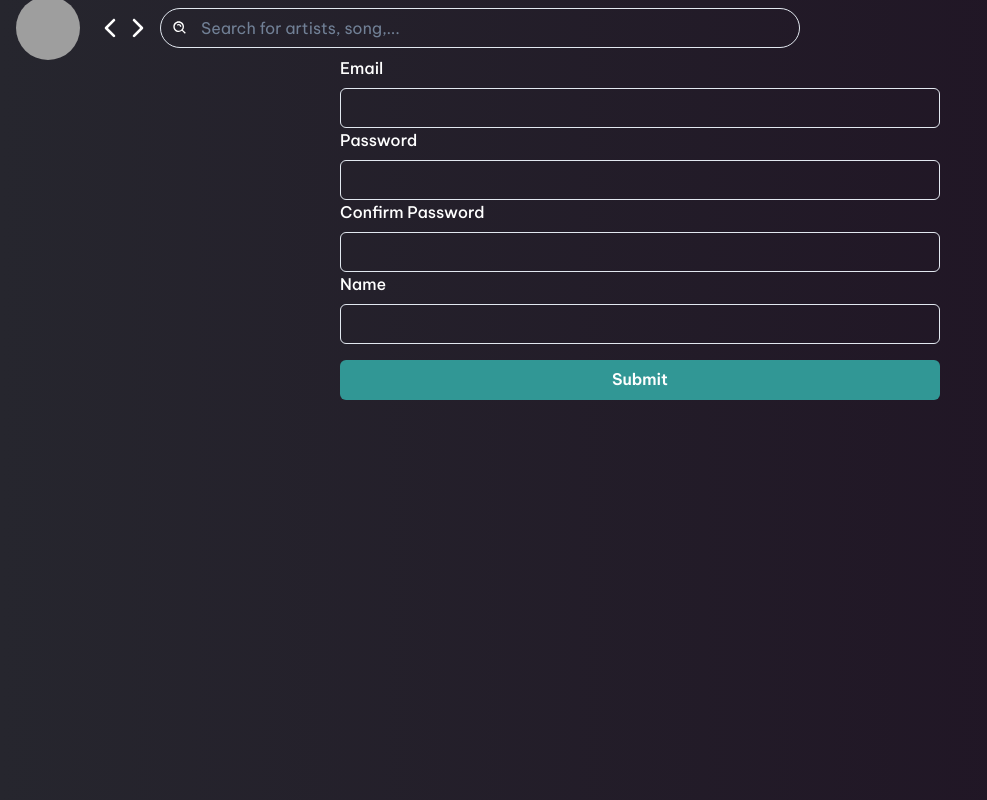
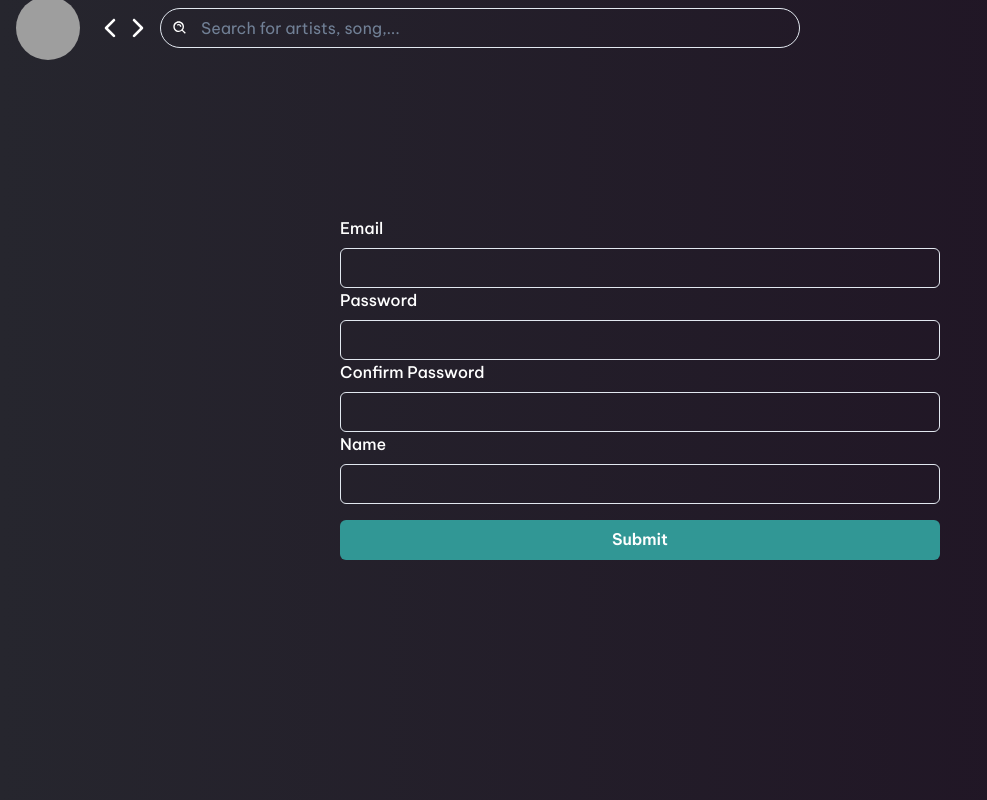
Before and after one commit to dipperpinees/soundwave, a React (Create React App) app in the folder client/: page /signup in a window 1280 px wide. Shown: the whole page, without its empty margins (0-987 px from the left). Built offline with nearby package versions, Linux system fonts and the light colour scheme; no server answers; grey boxes are pictures that could not be loaded.

Commit message:
fix global css

```diff
--- a/client/src/pages/Upload.jsx
+++ b/client/src/pages/Upload.jsx
@@ -1,8 +1,9 @@
-import { Button, Container, Flex, Image, Input, Select, Stack, Text } from '@chakra-ui/react';
+import { Box, Button, Center, Container, Flex, Image, Input, Select, Stack, Text } from '@chakra-ui/react';
 import { BsPauseFill } from 'react-icons/bs';
-
+import { AiFillCamera } from 'react-icons/ai';
 export default function Upload() {
     return (
+        <Center height="100%">
             <Container centerContent padding={8} width={600}>
                 <Flex
                     alignItems="center"
@@ -16,6 +17,7 @@ export default function Upload() {
                     paddingLeft={16}
                     justifyContent="space-between"
                     width="100%"
+                    onDrop={() => console.log("drop here")}
                 >
                     <Stack>
                         <Text fontSize="lg">Drag your songs here</Text>
@@ -29,20 +31,25 @@ export default function Upload() {
                     <Button color="black">Select Files</Button>
                 </Flex>
                 <Flex justifyContent="space-between" width="100%" margin={8} gap={8}>
+                    <Box position="relative" _hover={{ opacity: 0.6, cursor: 'pointer' }}>
                         <Image
                             src="https://cly.1cdn.vn/2021/06/22/twice-1-.jpg"
-                    boxSize="200px"
+                            boxSize="140px"
                             borderRadius={8}
                             objectFit="cover"
                             alt="Dan Abramov"
                         />
+                        <Center position="absolute" top={0} bottom={0} left={0} right={0}>
+                            <AiFillCamera fontSize={24}/>
+                        </Center>
+                    </Box>
                     <Stack flex={1}>
                         <Flex alignItems="center" marginLeft="-8px">
                             <BsPauseFill fontSize={32} />
                             <Text>ABCD.mp3</Text>
                         </Flex>
                         <Input placeholder="Name" />
-                    <Select placeholder="Select option" colorScheme="primary    ">
+                        <Select placeholder="Select Genre">
                             <option value="option1">Option 1</option>
                             <option value="option2">Option 2</option>
                             <option value="option3">Option 3</option>
@@ -50,5 +57,6 @@ export default function Upload() {
                     </Stack>
                 </Flex>
             </Container>
+        </Center>
     );
 }
--- a/client/src/styles/SignUp.scss
+++ b/client/src/styles/SignUp.scss
@@ -1,5 +1,6 @@
 .sign-up {
     width: 600px;
+    height: 100%;
     margin: auto;
     display: flex;
     flex-direction: column;
--- a/client/src/styles/index.scss
+++ b/client/src/styles/index.scss
@@ -13,9 +13,22 @@
     width: 100vw;
     height: 100vh;
     background-image: linear-gradient(90deg, #26262E, #1F1223);
-    padding-top: 56px;
 }
 
 :root {
     --primary-color: #F48004;
 }
+
+.App {
+    position: fixed;
+    top: 56px;
+    left: 0px;
+    bottom: 80px;
+    right: 0px;
+}
+
+select {
+    option {
+        background: black!important;
+    }
+}
```
Lines whose indentation alone changed are shown as unchanged.
